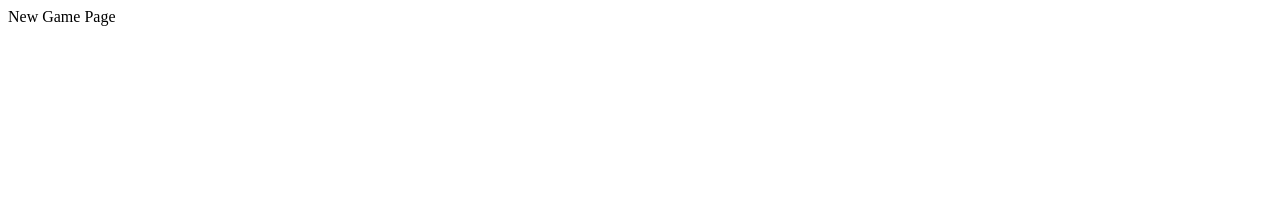
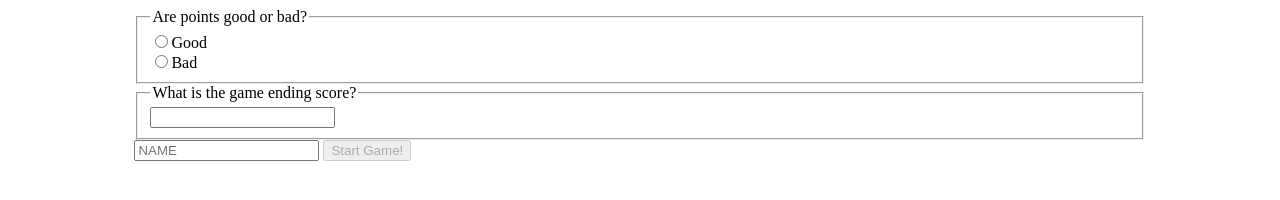
Before and after one commit to stevenroper/score, a plain HTML site: page index.html at #!/newGame in a window 1280 px wide. Drawn offline with nearby package versions, Linux system fonts and the light colour scheme; some packages are replaced by stand-ins of ours.

Commit message:
Creating basic form for New Game view.

```diff
--- a/index.html
+++ b/index.html
@@ -7,7 +7,7 @@
 </head>
 <body>
 
-	<div ng-view></div>
+	<div class='container' ng-view></div>
 
 	<script src="//cdnjs.cloudflare.com/ajax/libs/angular.js/1.3.14/angular.min.js"></script>
 	<script src="//ajax.googleapis.com/ajax/libs/angularjs/1.3.14/angular-route.js"></script>
--- a/js/newGame/newGameTemplate.html
+++ b/js/newGame/newGameTemplate.html
@@ -1 +1,15 @@
-{{message}}
+<div>
+	<form name='newGameForm'>
+		<fieldset>
+			<legend>Are points good or bad?</legend>
+			<input type='radio' name='points' value='good' ng-model='newGame.pointsGood' required/>Good<br />
+			<input type='radio' name='points' value='bad' ng-model='newGame.pointsGood' required/>Bad<br />
+		</fieldset>
+		<fieldset>
+			<legend>What is the game ending score?</legend>
+			<input type='number' placholder='0' ng-model='newGame.endingScore' required>
+		</fieldset>
+		<input type='text' placeholder='NAME' ng-model='newPlayer.name' required>
+		<button type='submit' ng-disabled='newGameForm.$invalid'>Start Game!</button>
+	</form>
+</div>
```
Also changed, not shown: js/home/homeTemplate.html (+1 -1 lines).
